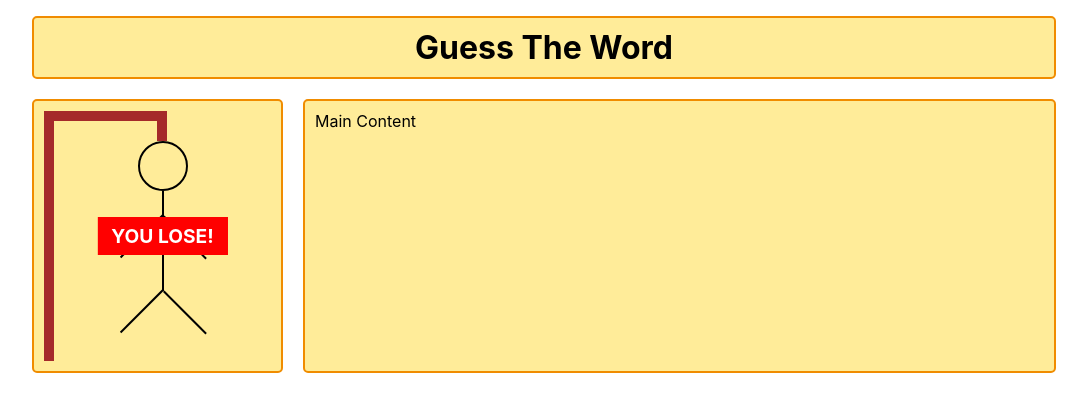
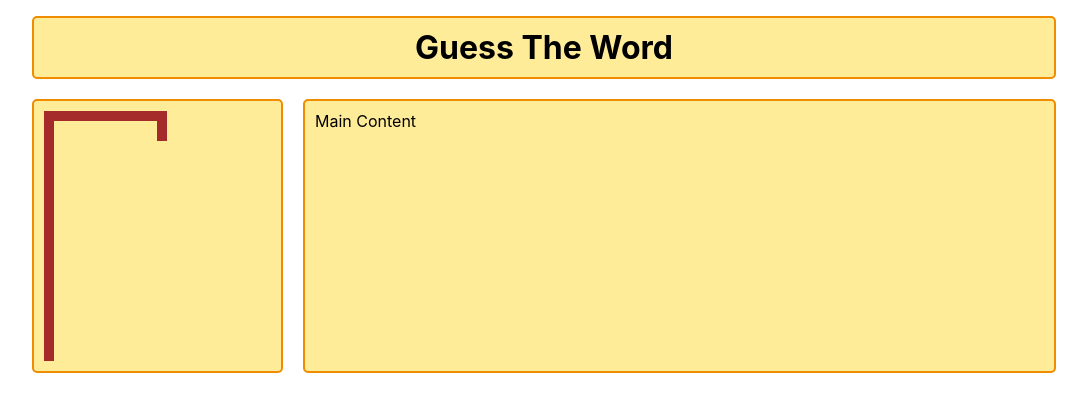
Before and after one commit to luvagu/guess-the-word, a React (Create React App) app: page / in a window 1280 px wide. Shown: the top 412 px of the page, without its empty margins (96-1183 px from the left). Built offline with nearby package versions, Linux system fonts and the light colour scheme.

Commit message:
moved body parts, showing them dynamically

```diff
--- a/src/App.jsx
+++ b/src/App.jsx
@@ -1,4 +1,4 @@
-import Body from './components/Body'
+import Body from './components/body-parts/Body'
 
 function App() {
 	return (
--- a/src/components/Body.jsx
+++ /dev/null
@@ -1,27 +0,0 @@
-import Hanger from './Hanger'
-import Head from './Head'
-import Neck from './Neck'
-import LeftArm from './LeftArm'
-import RightArm from './RightArm'
-import Torso from './Torso'
-import LeftLeg from './LeftLeg'
-import RightLeg from './RightLeg'
-import LooseMsg from './LooseMsg'
-
-function Body() {
-	return (
-		<div className="body-container">
-      <Hanger />
-			<Head />
-			<Neck />
-      <LeftArm />
-      <RightArm />
-			<Torso />
-      <LeftLeg />
-      <RightLeg />
-      <LooseMsg />
-		</div>
-	)
-}
-
-export default Body
--- /dev/null
+++ b/src/components/body-parts/Body.jsx
@@ -0,0 +1,31 @@
+import Hanger from '../Hanger'
+import Head from './Head'
+import Neck from './Neck'
+import LeftArm from './LeftArm'
+import RightArm from './RightArm'
+import Torso from './Torso'
+import LeftLeg from './LeftLeg'
+import RightLeg from './RightLeg'
+import LooseMsg from '../LooseMsg'
+
+function Body({ numOfBodyPartsToShow = 0 }) {
+	const bodyParts = [
+		<Head />,
+		<Neck />,
+		<LeftArm />,
+		<RightArm />,
+		<Torso />,
+		<LeftLeg />,
+		<RightLeg />,
+	]
+
+	return (
+		<div className='body-container'>
+			<Hanger />
+			{numOfBodyPartsToShow > 0 && bodyParts.slice(0, numOfBodyPartsToShow)}
+			{numOfBodyPartsToShow === 7 && <LooseMsg />}
+		</div>
+	)
+}
+
+export default Body
```
Also changed, not shown: src/components/body-parts/Head.jsx (renamed from src/components/Head.jsx), src/components/body-parts/LeftArm.jsx (renamed from src/components/LeftArm.jsx), src/components/body-parts/LeftLeg.jsx (renamed from src/components/LeftLeg.jsx), src/components/body-parts/Neck.jsx (renamed from src/components/Neck.jsx), src/components/body-parts/RightArm.jsx (renamed from src/components/RightArm.jsx), src/components/body-parts/RightLeg.jsx (renamed from src/components/RightLeg.jsx), src/components/body-parts/Torso.jsx (renamed from src/components/Torso.jsx).
